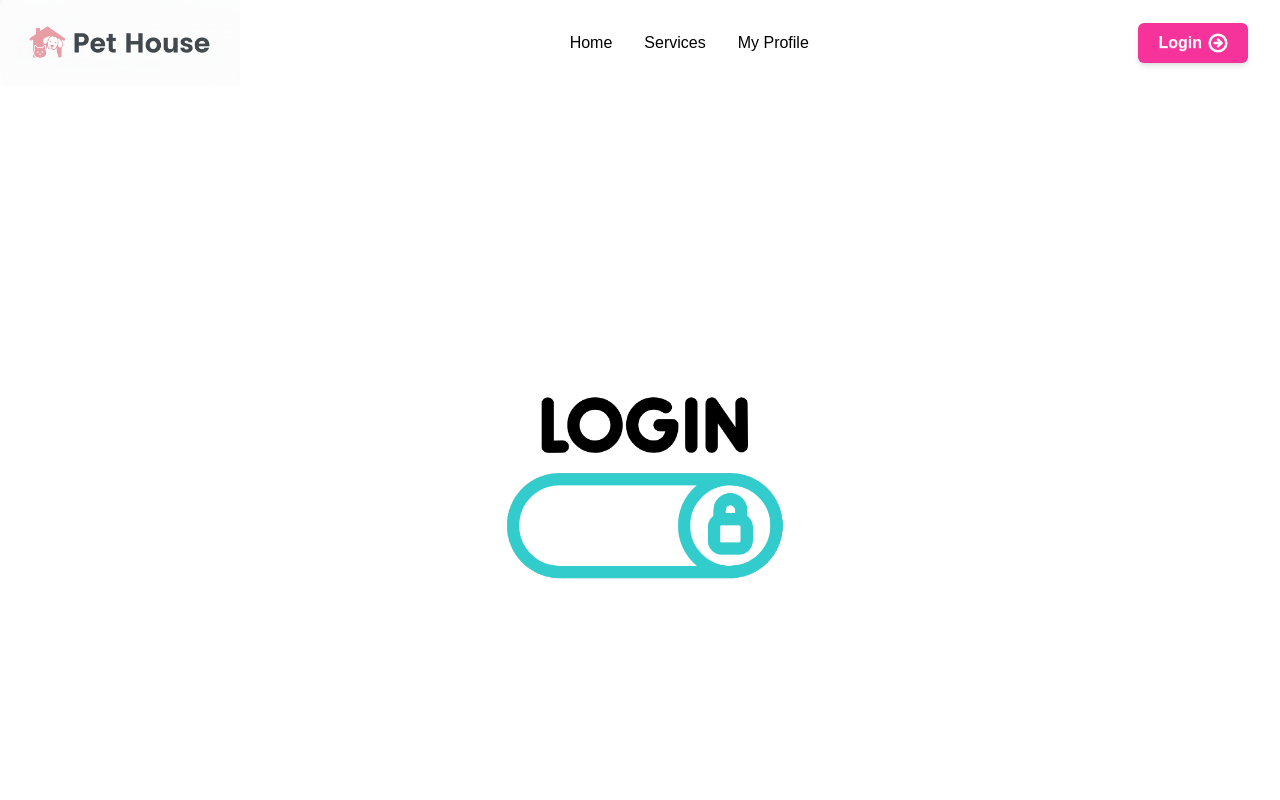
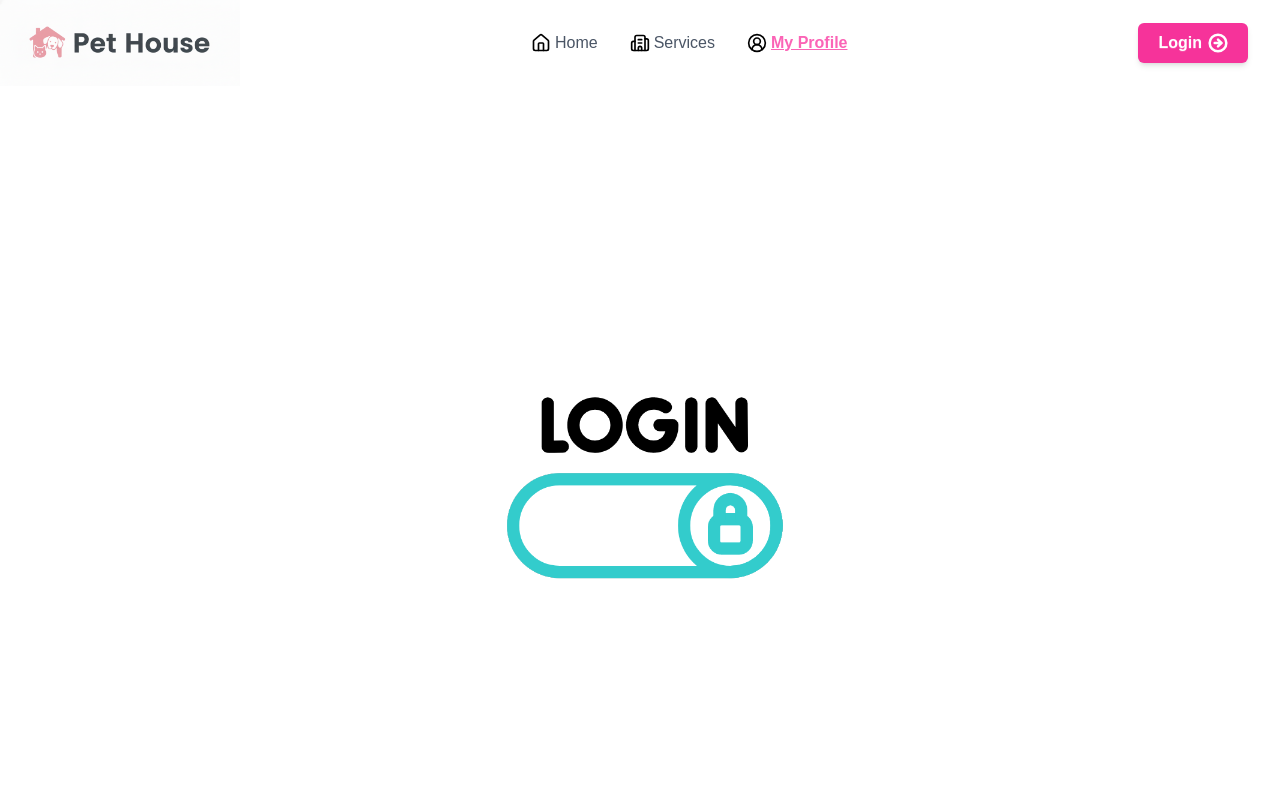
Before and after one commit to tanvirshekh-dev/pet-house, a React (Vite) app: page /profile in a window 1280 px wide. Shown: the top 800 px of the page. Built offline with nearby package versions, Linux system fonts and the light colour scheme; no server answers.

Commit message:
make profile section unique and added navbar functionality

```diff
--- a/src/Pages/Profile.jsx
+++ b/src/Pages/Profile.jsx
@@ -3,6 +3,15 @@ import { AuthContext } from "../Provider/AuthProvider";
 import loginGif from "../../assets/login.gif";
 // import { updateProfile } from "firebase/auth";
 import toast from "react-hot-toast";
+import {
+  CalendarIcon,
+  MailCheck,
+  PawPrint,
+  PhoneIcon,
+  UserIcon,
+} from "lucide-react";
+import catImg from "../../assets/profile-cat-01.jpg";
+import dogImg from "../../assets/profile-dog-02.jpg";
 
 const Profile = () => {
   const [isUpdateProfileModalOpen, setIsUpdateProfileModalOpen] =
@@ -37,41 +46,109 @@ const Profile = () => {
 
   return (
     <div className="bg-[#f4f2ef]">
-      <div className="p-2 md:p-8 space-y-8 min-h-screen w-full">
-        <h2 className="text-xl font-bold text-[#001f3f] pt-8 md:pt-0">
-          My Profile
-        </h2>
-        <div className="flex flex-col gap-6 w-full">
-          <div className="flex items-center justify-between w-full">
-            <div className="flex items-center gap-4">
-              <img
-                src={user.photoURL}
-                alt=""
-                className="border-2 border-sky-900"
-              />
-
-              <div>
-                <h3 className="text-2xl font-bold text-slate-900 leading-tight">
-                  {user.displayName}
-                </h3>
-                <p className="text-slate-500 text-sm">{user.email}</p>
+      <div className="p-2 md:p-6 space-y-8 min-h-screen w-full">
+        {/* Main Card */}
+        <div className="bg-white w-full rounded-xl shadow-md border border-gray-100 overflow-hidden">
+          {/* Header Section */}
+          <div className="p-8 md:p-16 flex flex-col sm:flex-row items-center gap-16 border-b border-gray-50">
+            <img
+              src={user.photoURL}
+              alt="Profile"
+              className="w-48 h-48 rounded-full object-cover border-4 border-white shadow-md"
+            />
+            <div className="text-center sm:text-left flex-1">
+              <h1 className="text-3xl font-bold text-slate-800">
+                {user.displayName}
+              </h1>
+              <div className="flex items-center justify-center sm:justify-start gap-2 text-blue-600 mt-1">
+                <PawPrint size={20} className="text-blue-500" />
+                <span className="font-medium text-gray-600">{user.email}</span>
               </div>
-            </div>
-
-            {/* update profile */}
-            <div>
               <button
                 onClick={() => setIsUpdateProfileModalOpen(true)}
-                className="btn btn-primary"
+                className="btn btn-primary mt-6"
               >
                 Update Profile
               </button>
             </div>
           </div>
 
+          {/* Content Section */}
+          <div className="p-8 md:px-16 md:pb-16">
+            <hr className="text-gray-300 border-[1.3px] font-bold mb-3 rounded-full" />
+            <h2 className="text-xl font-bold text-slate-800 mb-6">
+              My Information
+            </h2>
+
+            <div className="flex flex-col md:flex-row gap-8">
+              {/* Details List */}
+              <div className="flex-1 space-y-4">
+                <div className="flex items-center gap-3 text-slate-600">
+                  <UserIcon className="w-5 h-5 text-blue-500" />
+                  <p>
+                    <span className="font-bold">Name:</span> {user.displayName}
+                  </p>
+                </div>
+                <div className="flex items-center gap-3 text-slate-600">
+                  <MailCheck className="w-5 h-5 text-blue-500" />
+                  <p>
+                    <span className="font-bold">Email:</span> {user.email}
+                  </p>
+                </div>
+                <div className="flex items-center gap-3 text-slate-600">
+                  <PhoneIcon className="w-5 h-5 text-blue-500" />
+                  <p>
+                    <span className="font-bold">Phone:</span> +8801595000000
+                  </p>
+                </div>
+                <div className="flex items-center gap-3 text-slate-600">
+                  <CalendarIcon className="w-5 h-5 text-blue-500" />
+                  <p>
+                    <span className="font-bold">Member Since:</span> Nov 2025
+                  </p>
+                </div>
+              </div>
+
+              {/* Pets */}
+              <div className="bg-gray-200 rounded-md p-4">
+                <div className="flex gap-4">
+                  {/* pet 01 */}
+                  <div className="bg-gray-100 rounded-lg p-4 flex flex-col items-center w-36">
+                    <img
+                      src={dogImg}
+                      alt="cat image"
+                      className="w-24 h-24 rounded-full object-cover mb-2"
+                    />
+                    <h4 className="font-semibold text-gray-800">Buddy</h4>
+                    <p className="text-sm text-gray-500 text-center">
+                      White retriever · Age: 4
+                    </p>
+                  </div>
+
+                  {/* pet 02 */}
+                  <div className="bg-gray-100 rounded-lg p-4 flex flex-col items-center w-36">
+                    <img
+                      src={catImg}
+                      alt="cat image"
+                      className="w-24 h-24 rounded-full object-cover mb-2"
+                    />
+                    <h4 className="font-semibold text-gray-800">Luna</h4>
+                    <p className="text-sm text-gray-500 text-center">
+                      Siamese · Age: 2
+                    </p>
+                  </div>
+                </div>
+              </div>
+            </div>
+          </div>
+        </div>
+
+
+
+        <div className="flex flex-col gap-6 w-full">
           {isUpdateProfileModalOpen && (
-            <div className="fixed inset-0 bg-black/40 flex items-center justify-center">
-              <div className="bg-white px-6 py-10 rounded-lg min-w-sm relative text-black">
+            <div className="fixed inset-0 bg-black/40 flex items-center justify-center z-10">
+              <div className="bg-white px-6 py-10 rounded-lg w-2xs md:w-lg relative text-black">
                 <button
                   onClick={() => setIsUpdateProfileModalOpen(false)}
                   className="absolute top-5 right-6 cursor-pointer"
@@ -114,33 +191,6 @@ const Profile = () => {
             </div>
           )}
         </div>
-
-        {/* Form Section */}
-        <div className="grid grid-cols-1 gap-x-8 gap-y-10 pt-4">
-          {/* Admin Name */}
-          <div className="space-y-2">
-            <label className="text-lg font-bold text-[#001f3f]">
-              User Name
-            </label>
-            <br />
-            <input
-              value={user.displayName}
-              className="w-full border border-slate-400 rounded-md mt-1 px-4 py-2 text-slate-600 text-base focus-visible:ring-[#003f5c]"
-              readOnly
-            />
-          </div>
-
-          {/* Email */}
-          <div className="space-y-2">
-            <label className="text-lg font-bold text-[#001f3f]">Email</label>
-            <br />
-            <input
-              value={user.email}
-              className="w-full border border-slate-400 rounded-md mt-1 px-4 py-2 text-slate-600 text-base focus-visible:ring-[#003f5c]"
-              readOnly
-            />
-          </div>
-        </div>
       </div>
     </div>
   );
--- a/src/components/Header.jsx
+++ b/src/components/Header.jsx
@@ -1,6 +1,12 @@
-import { CircleArrowRight, Menu } from "lucide-react";
+import {
+  Building2,
+  CircleArrowRight,
+  CircleUserRound,
+  House,
+  Menu,
+} from "lucide-react";
 import React, { use } from "react";
-import { Link } from "react-router";
+import { Link, NavLink } from "react-router";
 import { AuthContext } from "../Provider/AuthProvider";
 import userIcon from "../../assets/user.png";
 import toast from "react-hot-toast";
@@ -23,7 +29,11 @@ const Header = () => {
       <nav className="flex items-center justify-between">
         {/* image */}
         <div className="dropdown dropdown-start block md:hidden">
-          <div tabIndex={0} role="button" className="btn my-2 ml-6 px-3 text-black bg-white py-0 border-0">
+          <div
+            tabIndex={0}
+            role="button"
+            className="btn my-2 ml-6 px-3 text-black bg-white py-0 border-0"
+          >
             <Menu size={26} />
           </div>
           <ul
@@ -31,13 +41,40 @@ const Header = () => {
             className="dropdown-content menu bg-white text-black rounded-box z-10 w-52 p-2 shadow-sm ml-6"
           >
             <li>
-              <Link to={"/"}>Home</Link>
+              <div className="flex items-center justify-start gap-1">
+                <House size={20} />
+                <NavLink to={"/"}
+                 className={({ isActive }) =>
+                  isActive
+                    ? "text-pink-400 font-semibold underline"
+                    : "text-gray-600"
+                }
+                >Home</NavLink>
+              </div>
             </li>
             <li>
-              <Link to={"/services"}>Services</Link>
+              <div className="flex items-center justify-start gap-1">
+                <Building2 size={20} />
+                <NavLink to={"/services"}
+                 className={({ isActive }) =>
+                  isActive
+                    ? "text-pink-400 font-semibold underline"
+                    : "text-gray-600"
+                }
+                >Services</NavLink>
+              </div>
             </li>
             <li>
-              <Link to={"/profile"}>My Profile</Link>
+              <div className="flex items-center justify-start gap-1">
+                <CircleUserRound size={20} />
+                <NavLink to={"/profile"}
+                 className={({ isActive }) =>
+                  isActive
+                    ? "text-pink-400 font-semibold underline"
+                    : "text-gray-600"
+                }
+                >My Profile</NavLink>
+              </div>
             </li>
           </ul>
         </div>
@@ -51,13 +88,49 @@ const Header = () => {
         {/* Links */}
         <ul className="flex gap-8 text-black font-medium">
           <li className="hidden md:block">
-            <Link to={"/"}>Home</Link>
+            <div className="flex items-center justify-center gap-1">
+              <House size={20} />
+              <NavLink
+                to={"/"}
+                className={({ isActive }) =>
+                  isActive
+                    ? "text-pink-400 font-semibold underline"
+                    : "text-gray-600"
+                }
+              >
+                Home
+              </NavLink>
+            </div>
           </li>
           <li className="hidden md:block">
-            <Link to={"/services"}>Services</Link>
+            <div className="flex items-center justify-center gap-1">
+              <Building2 size={20} />
+              <NavLink
+                to={"/services"}
+                className={({ isActive }) =>
+                  isActive
+                    ? "text-pink-400 font-semibold underline"
+                    : "text-gray-600"
+                }
+              >
+                Services
+              </NavLink>
+            </div>
           </li>
           <li className="hidden md:block">
-            <Link to={"/profile"}>My Profile</Link>
+            <div className="flex items-center justify-center gap-1">
+              <CircleUserRound size={20} />
+              <NavLink
+                to={"/profile"}
+                className={({ isActive }) =>
+                  isActive
+                    ? "text-pink-400 font-semibold underline"
+                    : "text-gray-600"
+                }
+              >
+                My Profile
+              </NavLink>
+            </div>
           </li>
         </ul>
 
--- a/src/index.css
+++ b/src/index.css
@@ -25,3 +25,10 @@
 .btn-secondary{
     @apply bg-[#22254a] mt-1 text-white rounded-lg shadow-md px-5 py-4 border-0 hover:scale-105 hover:bg-white hover:text-pink-600 hover:border hover:border-black hover:shadow-xs hover:transition hover:duration-200 hover:ease-in font-semibold text-base
 }
+
+a.active {
+  color:#632EE3;
+  font-family: "Inter", sans-serif;
+  font-weight: 600;
+  text-decoration: underline;
+}
```
Also changed, not shown: src/Routes/Router.jsx (+5 -2 lines), assets/profile-cat-01.jpg (added), assets/profile-dog-02.jpg (added).
